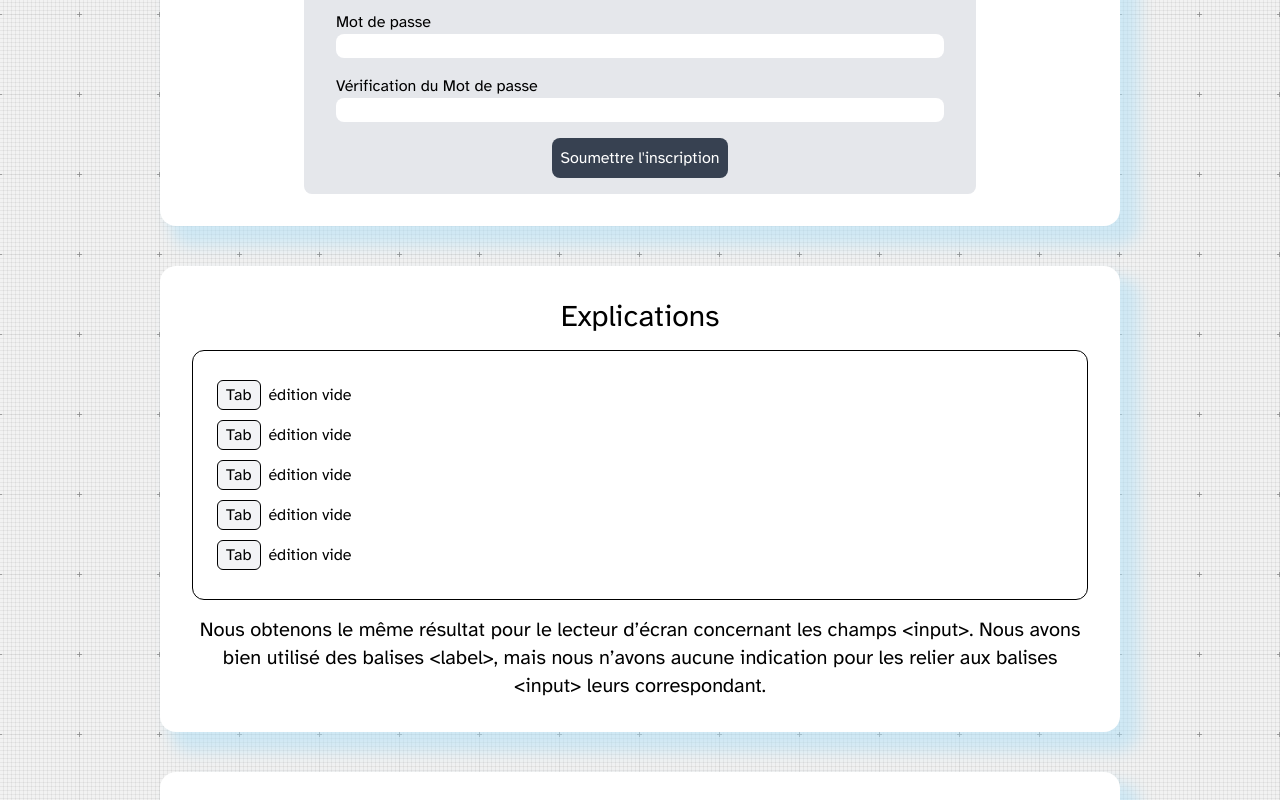
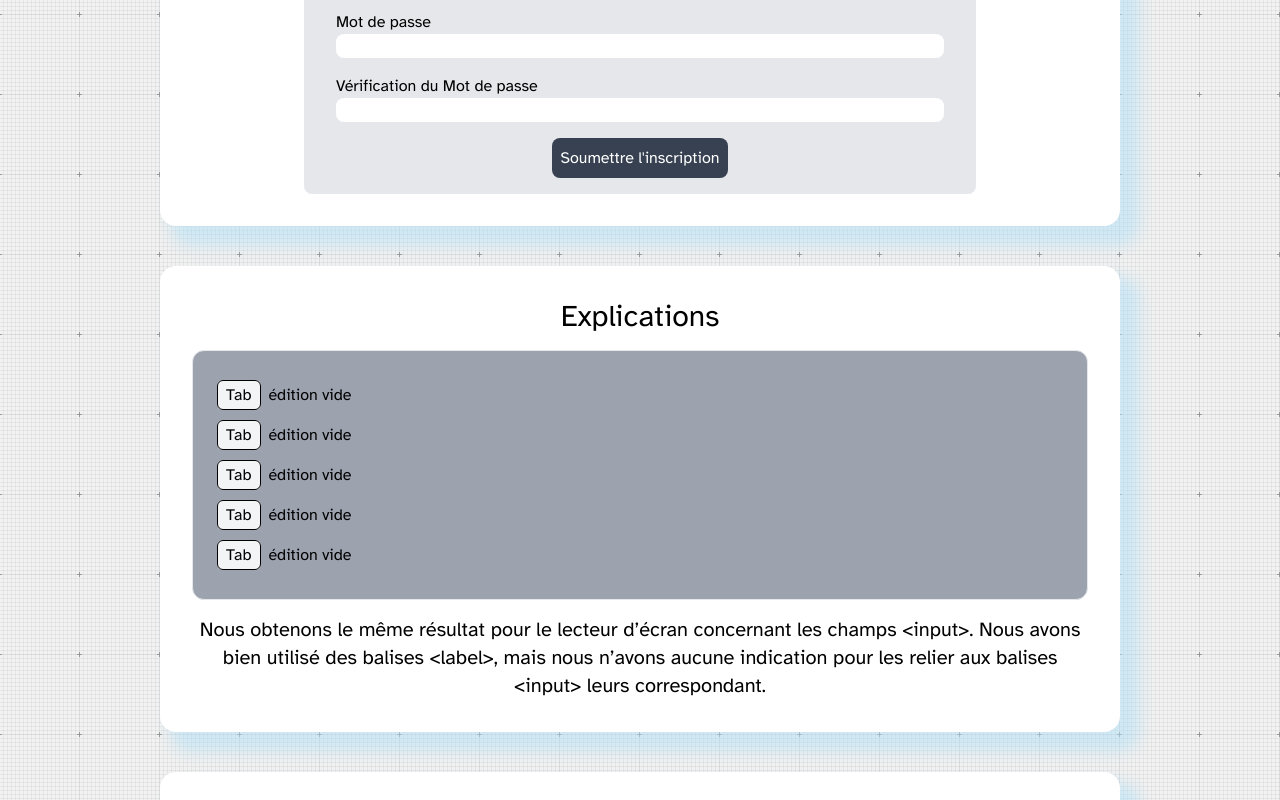
Before and after one commit to Sylvain-Lepoutre/react-bada11y, a React (Vite) app: page /persona1/step2 in a window 1280 px wide. Shown: the part 546-1346 px from the top of the page. Built offline with nearby package versions, Linux system fonts and the light colour scheme.

Commit message:
feat(SrDisplay.tsx): create & use component

```diff
--- /dev/null
+++ b/src/components/UI/sr-display/SrDisplay.tsx
@@ -0,0 +1,9 @@
+import type { ReactNode } from "react";
+
+type Props = {
+  children: ReactNode;
+};
+
+export const SrDisplay = ({ children }: Props) => {
+  return <div className="rounded-xl border bg-gray-400 p-4">{children}</div>;
+};
--- a/src/components/pages/persona1step1/BadFormNoSemanticSectionExp.tsx
+++ b/src/components/pages/persona1step1/BadFormNoSemanticSectionExp.tsx
@@ -2,6 +2,7 @@ import { Heading2 } from "../../UI/headings/Heading2";
 import { KeyBoardInput } from "../../UI/keyboard-inputs/KeyboardInput";
 import { Paragraph } from "../../UI/paragraph/Paragraph";
 import { Section } from "../../UI/sections/Section";
+import { SrDisplay } from "../../UI/sr-display/SrDisplay";
 import { HtmlTag } from "../../UI/tags/HtmlTag";
 
 //TODO revoir pour l'affichage des commandes effectuées
@@ -16,8 +17,8 @@ export const BadFormNoSemanticSectionExp = () => {
         autre, voici ce que lui dit le lecteur d’écran lorsqu’il parcourt ce
         formulaire
       </Paragraph>
-      <div>
-        <ol className="rounded-xl border border-black p-4">
+      <SrDisplay>
+        <ol>
           <li className="my-4">
             <KeyBoardInput keyName="Tab" />
             <span>édition vide</span>
@@ -39,6 +40,7 @@ export const BadFormNoSemanticSectionExp = () => {
             <span>édition vide</span>
           </li>
         </ol>
+      </SrDisplay>
       <Paragraph>
         On se rend compte qu’une personne non-voyante n’a aucune indication de
         ce qu’elle doit indiquer dans les champs du formulaires
@@ -46,10 +48,10 @@ export const BadFormNoSemanticSectionExp = () => {
       <Paragraph>
         Nous avons utiliser uniquement des balises html{" "}
         <HtmlTag tagName="div" /> et <HtmlTag tagName="span" />, ce qui
-          n’apporte aucune sémantique et donc aucune indication sur le contenu
-          de ces balises, le lecteur d’écran arrive sur les{" "}
-          <HtmlTag tagName="input" /> de type text ou password, sans savoir à
-          quoi ils sont rattachés
+        n’apporte aucune sémantique et donc aucune indication sur le contenu de
+        ces balises, le lecteur d’écran arrive sur les{" "}
+        <HtmlTag tagName="input" /> de type text ou password, sans savoir à quoi
+        ils sont rattachés
       </Paragraph>
       <Paragraph>
         De plus nous n’avons pas utilisé de balise <HtmlTag tagName="form" />{" "}
@@ -57,11 +59,9 @@ export const BadFormNoSemanticSectionExp = () => {
       </Paragraph>
       <Paragraph>
         Nous devons utiliser des balises <HtmlTag tagName="label" /> afin que
-          les technologies d’assistance comprennent que le champ de saisi est
-          lié au label pour indiquer quelle information doit indiquer
-          l’utilisateur.
+        les technologies d’assistance comprennent que le champ de saisi est lié
+        au label pour indiquer quelle information doit indiquer l’utilisateur.
       </Paragraph>
-      </div>
     </Section>
   );
 };
--- a/src/components/pages/persona1step2/BadFormNoAttributeExp.tsx
+++ b/src/components/pages/persona1step2/BadFormNoAttributeExp.tsx
@@ -2,14 +2,15 @@ import { Heading2 } from "../../UI/headings/Heading2";
 import { KeyBoardInput } from "../../UI/keyboard-inputs/KeyboardInput";
 import { Paragraph } from "../../UI/paragraph/Paragraph";
 import { Section } from "../../UI/sections/Section";
+import { SrDisplay } from "../../UI/sr-display/SrDisplay";
 import { HtmlTag } from "../../UI/tags/HtmlTag";
 
 export const BadFormNoAttributeExp = () => {
   return (
     <Section>
       <Heading2>Explications</Heading2>
-      <div>
-        <ol className="rounded-xl border border-black p-4">
+      <SrDisplay>
+        <ol>
           <li className="my-4">
             <KeyBoardInput keyName="Tab" />
             <span>édition vide</span>
@@ -31,7 +32,7 @@ export const BadFormNoAttributeExp = () => {
             <span>édition vide</span>
           </li>
         </ol>
-      </div>
+      </SrDisplay>
 
       <Paragraph>
         Nous obtenons le même résultat pour le lecteur d’écran concernant les
--- a/src/components/pages/persona1step3/A11yFormExp.tsx
+++ b/src/components/pages/persona1step3/A11yFormExp.tsx
@@ -2,13 +2,14 @@ import { Heading2 } from "../../UI/headings/Heading2";
 import { KeyBoardInput } from "../../UI/keyboard-inputs/KeyboardInput";
 import { Paragraph } from "../../UI/paragraph/Paragraph";
 import { Section } from "../../UI/sections/Section";
+import { SrDisplay } from "../../UI/sr-display/SrDisplay";
 import { HtmlTag } from "../../UI/tags/HtmlTag";
 
 export const A11yFormExp = () => {
   return (
     <Section>
       <Heading2>Explications</Heading2>
-      <div className="rounded-xl border bg-gray-400 p-4">
+      <SrDisplay>
         <ol>
           <li className="my-4">
             <KeyBoardInput keyName="Tab" />
@@ -31,7 +32,7 @@ export const A11yFormExp = () => {
             <span>Vérification du mot de Passe édition protégé vide</span>
           </li>
         </ol>
-      </div>
+      </SrDisplay>
 
       <Paragraph>
         Nous nous rendons compte que si l’on utilise les bonnes balise
```
Lines whose indentation alone changed are shown as unchanged.
